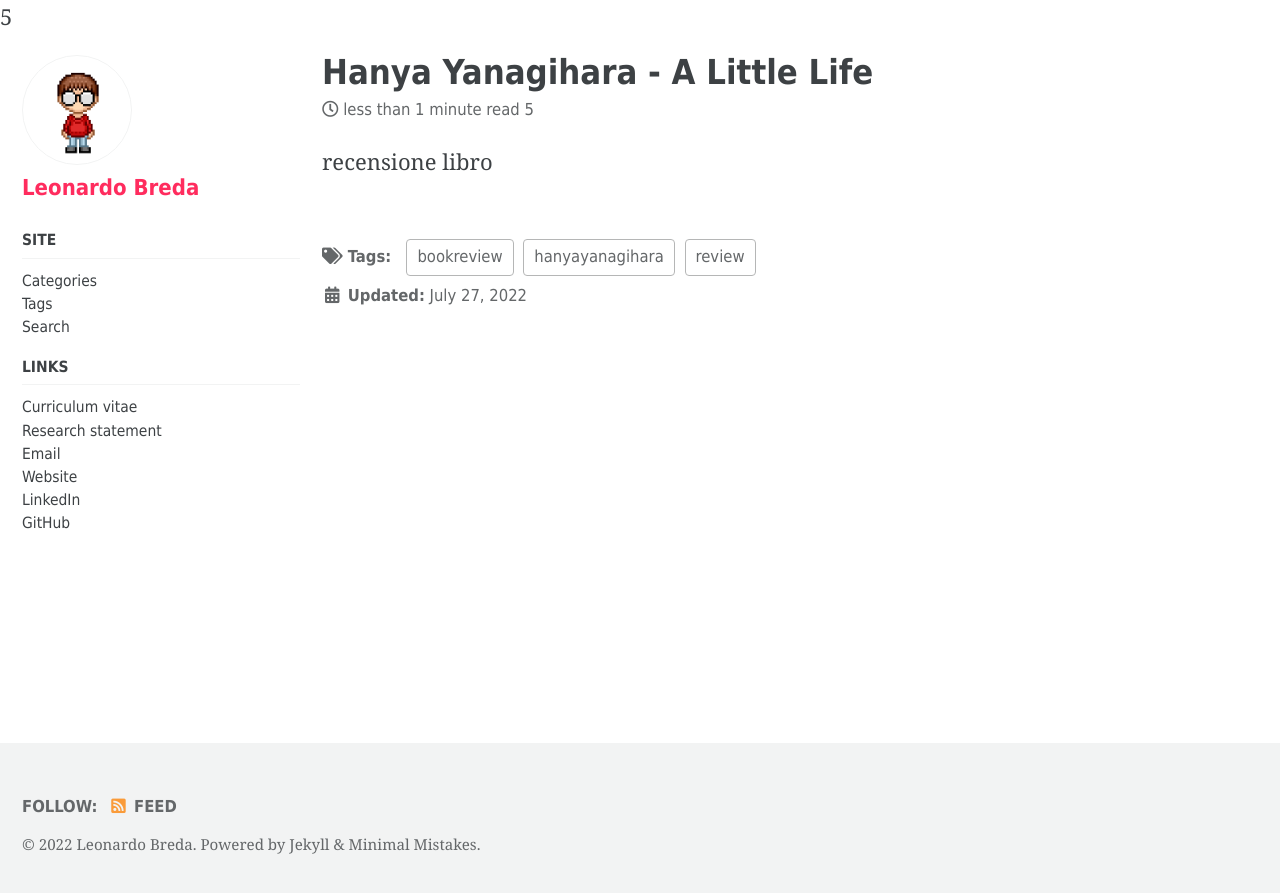
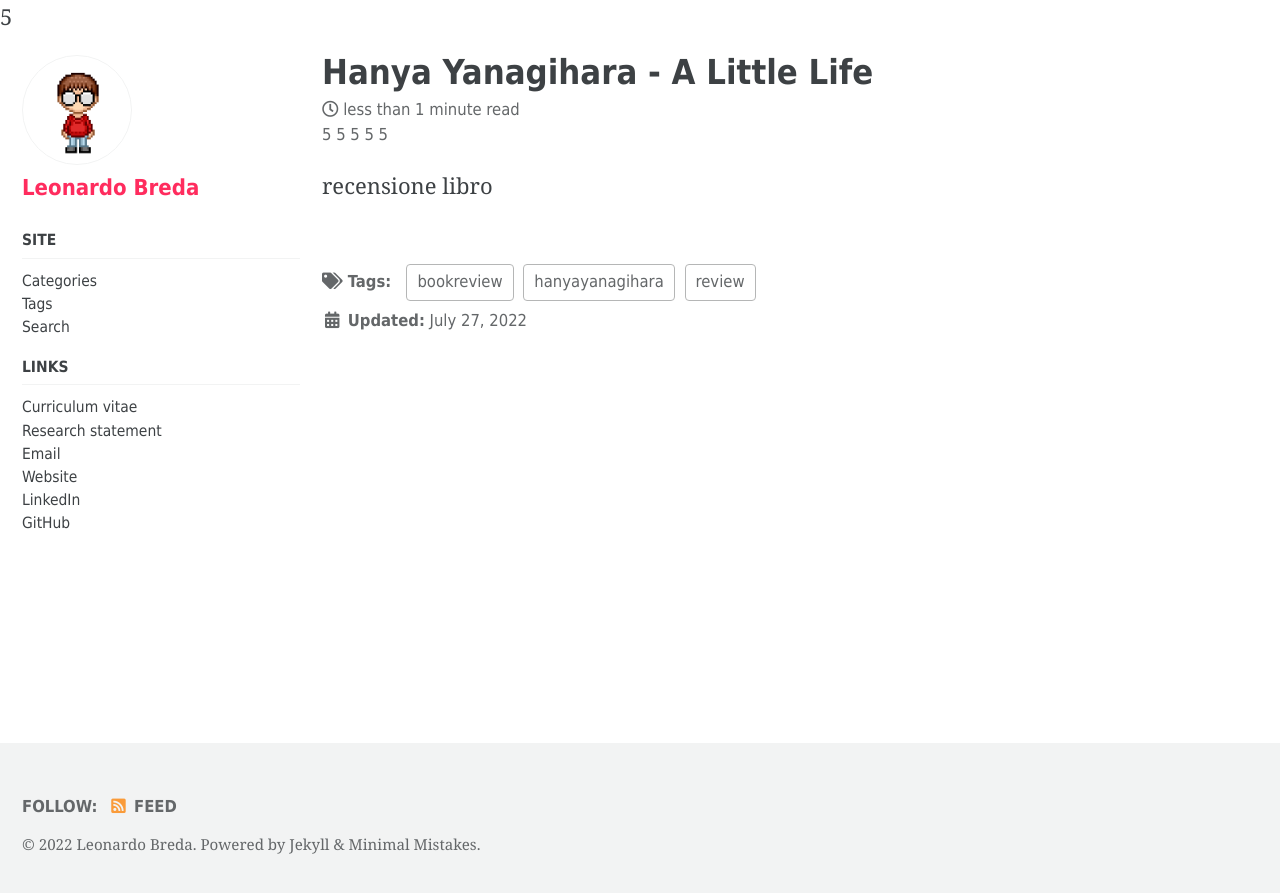
Before and after one commit to leo-breda/leo-breda.github.io, a Jekyll site: the page built from bookrev/_posts/2022-07-27-ALittleLife.md, in a window 1280 px wide. Shown: the top 893 px of the page. Built offline with Jekyll 4.4.1, drawn with Linux system fonts in a browser that asks for light colours; cached includes are drawn as plain includes.

Commit message:
Update page__meta.html

```diff
--- a/_includes/page__meta.html
+++ b/_includes/page__meta.html
@@ -28,7 +28,10 @@
       </span>
     {% endif %}
     <span class="page__meta-readtime">
+    <br>
+    {% for i in (1..page.stars) %}
     {{page.stars}}
+    {% endfor %}
     </span>
   </p>
 {% endif %}
```
